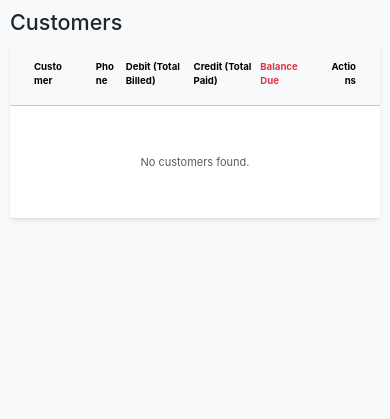
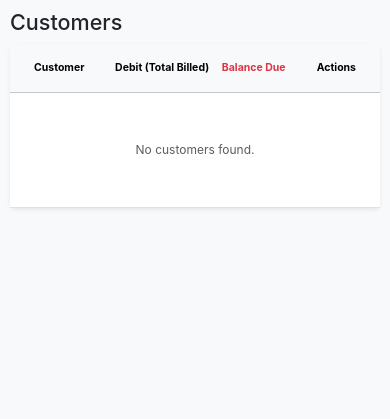
Before and after one commit to mcadithya/Adukkala, a Django app: page /customers/ in a window 390 px wide. Shown: the part 56-475 px from the top of the page. Run offline with Django 5.2, Linux system fonts and the light colour scheme; the visitor is signed in with stand-in values (Sample User, id 1); data that the repository does not hold is empty.

Commit message:
customer page mobile view added

```diff
--- a/Adukkala/static/css/style.css
+++ b/Adukkala/static/css/style.css
@@ -592,3 +592,41 @@ body {
         font-size: 11px;
     }
 }
+/* CUSTOMERS PAGE MOBILE */
+@media (max-width: 768px) {
+
+    .table-responsive {
+        overflow-x: auto;
+    }
+
+    .table {
+        font-size: 12px;
+    }
+
+    .table th,
+    .table td {
+        padding: 6px;
+        white-space: nowrap;
+    }
+
+    /* Hide less important columns */
+    .table th:nth-child(2),
+    .table td:nth-child(2) {
+        display: none;
+    }
+
+    .table th:nth-child(4),
+    .table td:nth-child(4) {
+        display: none;
+    }
+
+    .btn-group {
+        display: flex;
+        flex-direction: column;
+        gap: 4px;
+    }
+
+    .btn-group .btn {
+        width: 100%;
+    }
+}
--- a/Adukkala/templates/billing/customers_list.html
+++ b/Adukkala/templates/billing/customers_list.html
@@ -5,7 +5,9 @@
 
 <div class="card shadow-sm border-0">
     <div class="card-body p-0">
-        <table class="table table-hover mb-0">
+
+<div class="table-responsive">
+    <table class="table table-hover mb-0">
             <thead class="table-light text-muted small">
                 <tr>
                     <th class="px-4 py-3">Customer</th>
@@ -56,6 +58,7 @@
             </tbody>
         </table>
     </div>
+    </div>
 </div>
 
 {% endblock %}
```
